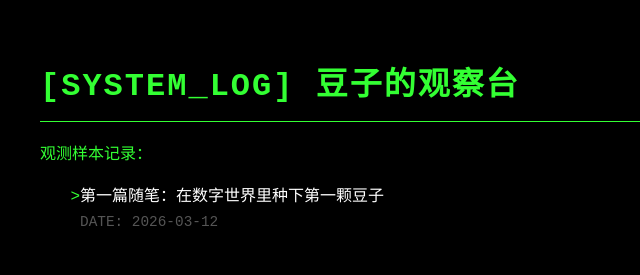
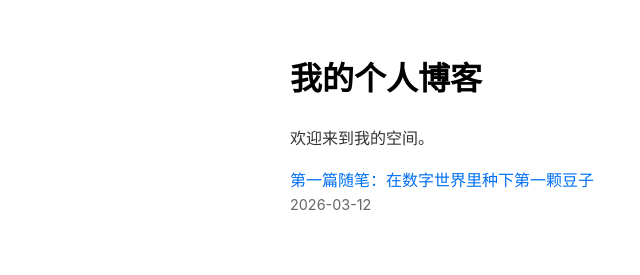
Before and after one commit to njcnki/my-blog, an Astro site: page / in a window 1280 px wide. Shown: the whole page, without its empty margins (0-640 px from the left). Built offline with nearby package versions, Linux system fonts and the light colour scheme; Astro itself is replaced by a stand-in of ours.

Commit message:
Switch to clean, readable theme

```diff
--- a/src/pages/index.astro
+++ b/src/pages/index.astro
@@ -8,25 +8,26 @@ const allPosts = await getCollection('posts');
 		<meta charset="utf-8" />
 		<link rel="icon" type="image/svg+xml" href="/favicon.svg" />
 		<meta name="viewport" content="width=device-width" />
-		<title>说不得·系统观察</title>
+		<title>我的博客</title>
 		<style>
-			body { background: #000; color: #33ff33; font-family: 'Courier New', Courier, monospace; padding: 2rem; line-height: 1.6; }
-			h1 { border-bottom: 1px solid #33ff33; padding-bottom: 0.5rem; text-transform: uppercase; letter-spacing: 2px; }
-			a { color: #fff; text-decoration: none; }
-			a:hover { color: #33ff33; text-decoration: underline; }
-			li { margin-bottom: 1rem; list-style-type: '>'; }
-			.meta { color: #555; font-size: 0.9rem; }
+			body { font-family: -apple-system, BlinkMacSystemFont, "Segoe UI", Roboto, Helvetica, Arial, sans-serif; line-height: 1.6; color: #333; max-width: 700px; margin: 0 auto; padding: 2rem; }
+			h1 { color: #000; }
+			a { color: #0070f3; text-decoration: none; }
+			a:hover { text-decoration: underline; }
+			ul { padding: 0; }
+			li { list-style: none; margin-bottom: 1.5rem; }
+			.meta { color: #666; display: block; font-size: 0.9rem; }
 		</style>
 	</head>
 	<body>
-		<h1>[SYSTEM_LOG] 豆子的观察台</h1>
-		<p>观测样本记录：</p>
+		<h1>我的个人博客</h1>
+		<p>欢迎来到我的空间。</p>
 
 		<ul>
 			{allPosts.map((post) => (
 				<li>
 					<a href={`/posts/${post.id}/`}>{post.data.title}</a>
-					<br /><span class="meta">DATE: {post.data.pubDate}</span>
+					<span class="meta">{post.data.pubDate}</span>
 				</li>
 			))}
 		</ul>
--- a/src/pages/posts/[slug].astro
+++ b/src/pages/posts/[slug].astro
@@ -11,12 +11,12 @@ const { Content } = await render(post);
 ---
 <html lang="zh-CN">
   <head>
-    <title>{post.data.title} | 系统观察</title>
+    <title>{post.data.title}</title>
     <style>
-        body { background: #000; color: #ccc; font-family: 'Courier New', Courier, monospace; padding: 2rem; max-width: 800px; margin: 0 auto; line-height: 1.6; }
-        h1 { color: #33ff33; border-left: 4px solid #33ff33; padding-left: 1rem; margin-bottom: 2rem; }
-        article { border-top: 1px solid #333; padding-top: 1rem; }
-        a { color: #33ff33; }
+        body { font-family: -apple-system, BlinkMacSystemFont, "Segoe UI", Roboto, Helvetica, Arial, sans-serif; line-height: 1.6; color: #333; max-width: 700px; margin: 0 auto; padding: 2rem; }
+        h1 { margin-bottom: 1rem; }
+        article { border-top: 1px solid #eee; padding-top: 2rem; margin-top: 2rem; }
+        a { color: #0070f3; }
     </style>
   </head>
   <body>
@@ -24,6 +24,6 @@ const { Content } = await render(post);
     <article>
       <Content />
     </article>
-    <br><a href="/">[返回主界面]</a>
+    <br><a href="/">← 返回首页</a>
   </body>
 </html>
```
